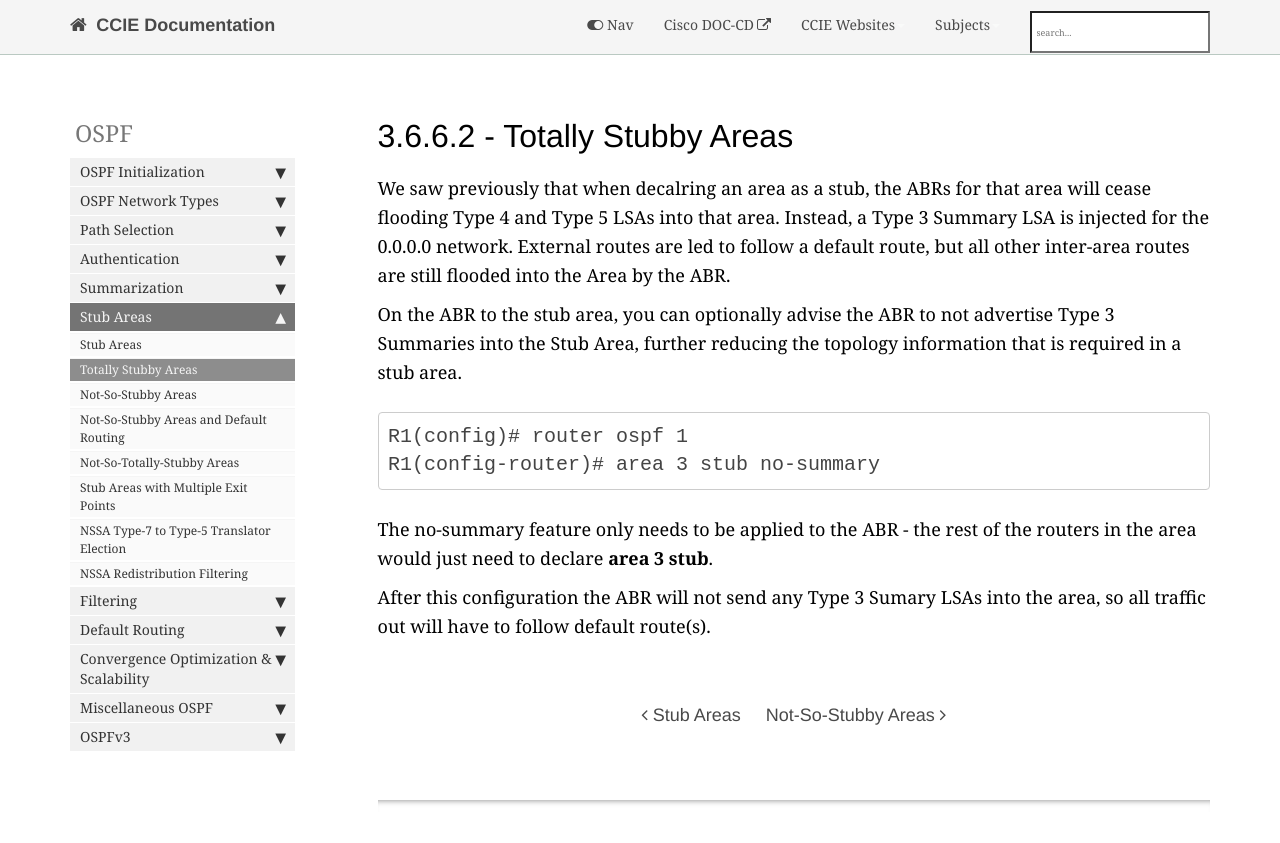
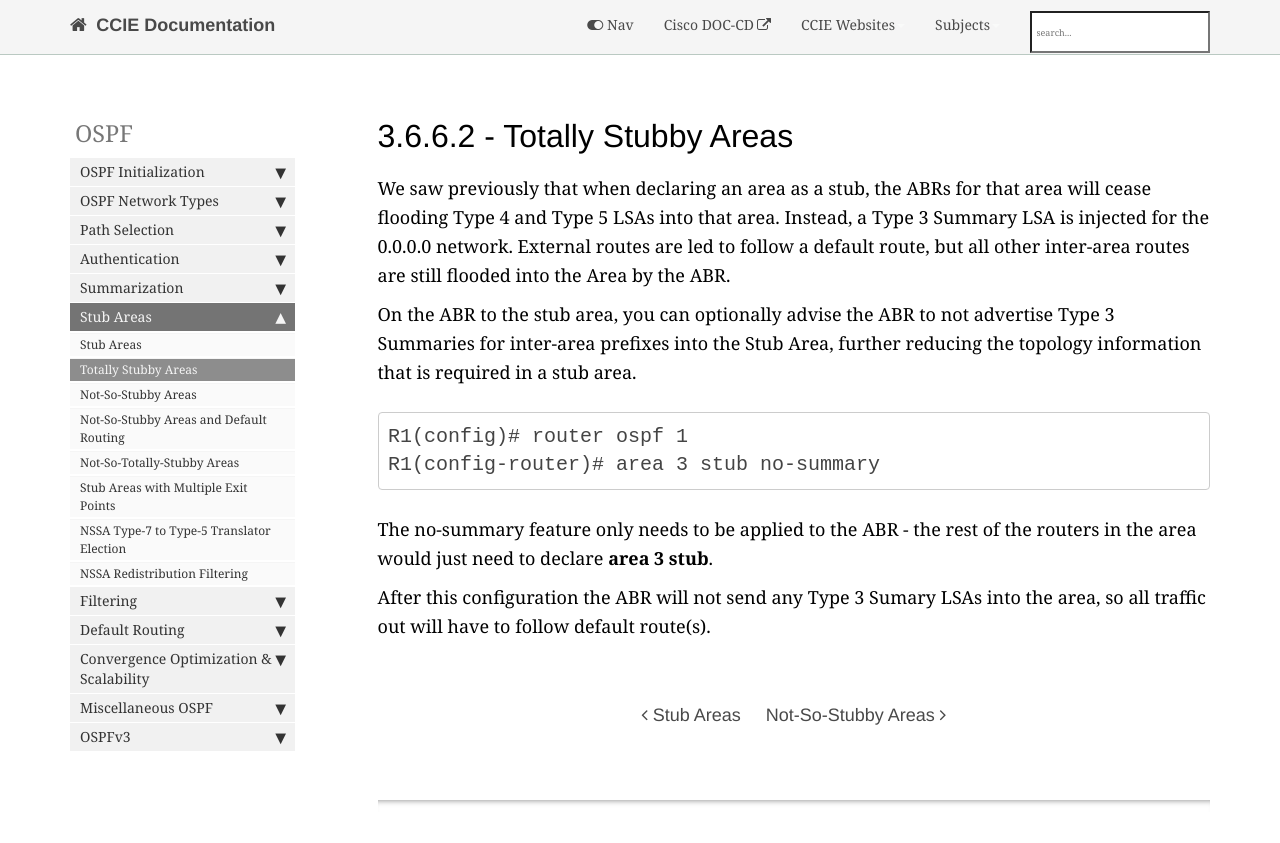
Before and after one commit to bsrandall/CCIE, a Jekyll site: the page built from pages/ospf/3.6.6.2.md, in a window 1280 px wide. Shown: the top 843 px of the page. Built offline with Jekyll 4.4.1, drawn with Linux system fonts in a browser that asks for light colours; nearby versions of some CDN libraries; comment, search, counter and statistics services are not loaded.

Commit message:
07-11-2017-1

````diff
--- a/pages/ospf/3.6.6.2.md
+++ b/pages/ospf/3.6.6.2.md
@@ -10,9 +10,9 @@ sidebar: ospf_sidebar
 permalink: 3.6.6.2.html
 folder: ospf
 ---
-We saw previously that when decalring an area as a stub, the ABRs for that area will cease flooding Type 4 and Type 5 LSAs into that area. Instead, a Type 3 Summary LSA is injected for the 0.0.0.0 network. External routes are led to follow a default route, but all other inter-area routes are still flooded into the Area by the ABR.
+We saw previously that when declaring an area as a stub, the ABRs for that area will cease flooding Type 4 and Type 5 LSAs into that area. Instead, a Type 3 Summary LSA is injected for the 0.0.0.0 network. External routes are led to follow a default route, but all other inter-area routes are still flooded into the Area by the ABR.
 
-On the ABR to the stub area, you can optionally advise the ABR to not advertise Type 3 Summaries into the Stub Area, further reducing the topology information that is required in a stub area.
+On the ABR to the stub area, you can optionally advise the ABR to not advertise Type 3 Summaries for inter-area prefixes into the Stub Area, further reducing the topology information that is required in a stub area.
 ```
 R1(config)# router ospf 1
 R1(config-router)# area 3 stub no-summary
````
Also changed, not shown: pages/ospf/3.6.6.1.md (+1 -3 lines), pages/ospf/3.6.6.3.md (+2 -2 lines).
